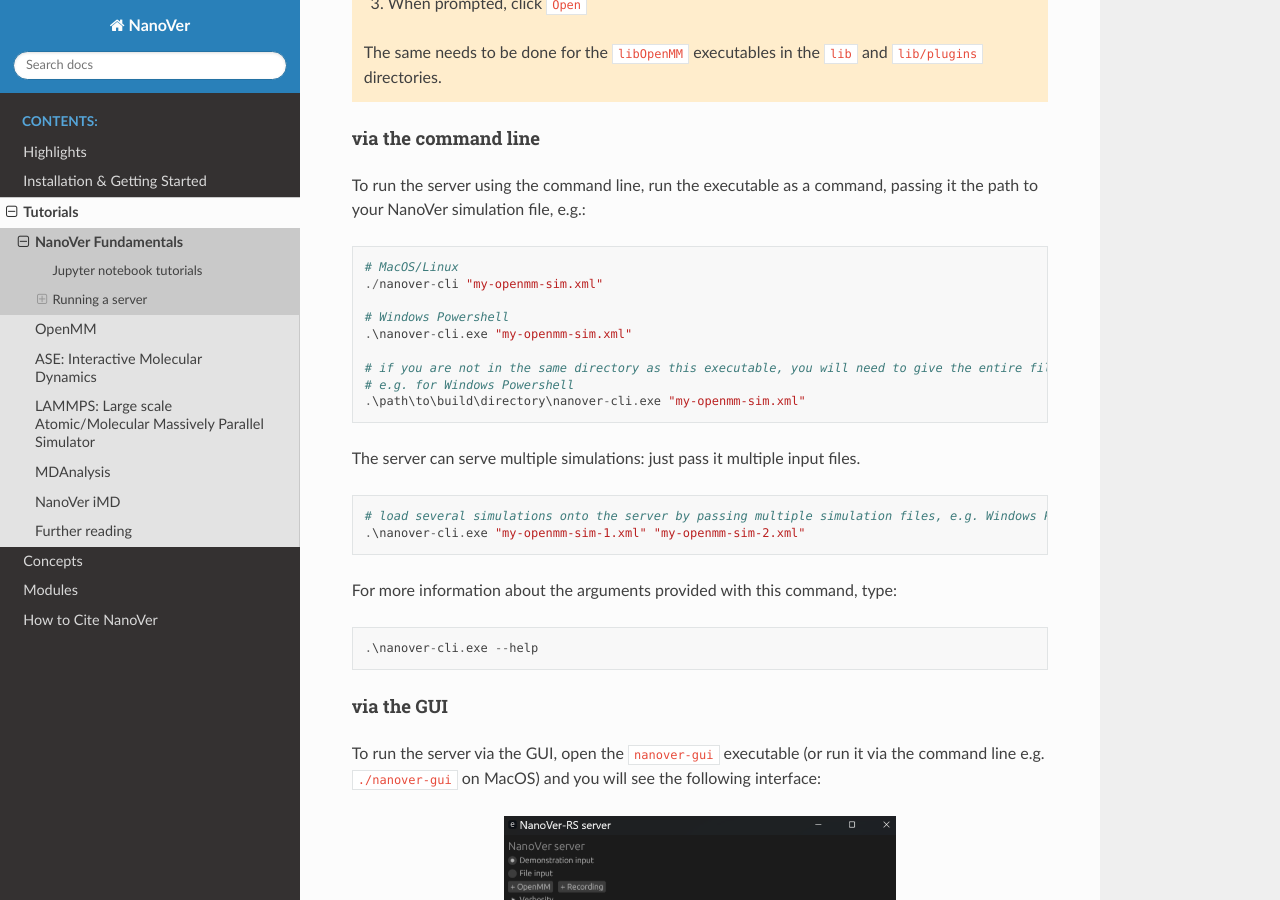
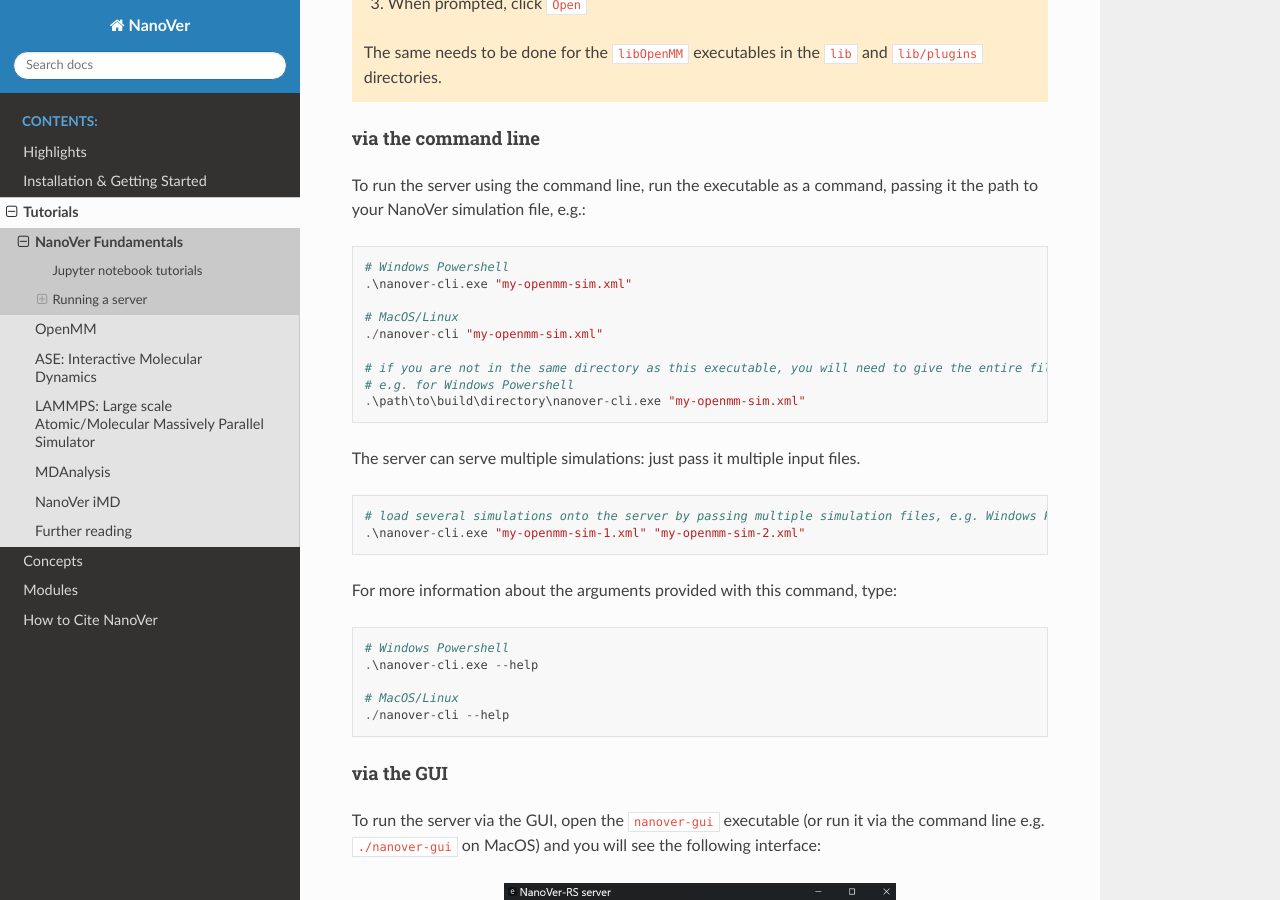
Before and after one commit to IRL2/nanover-docs, a Sphinx documentation site: the page built from source/tutorials/fundamentals.rst, in a window 1280 px wide and 900 px high, scrolled down 2853 px. Built offline with Sphinx 7.4.7 and the Read the Docs theme 2.0.0, drawn with Linux system fonts in a browser that asks for light colours; pages that are not in the unit, such as notebooks, are missing from menus; the version number could not be read and is left out.

Commit message:
Add Mac/Linux help instructions for running Rust server (#87)
* Add contents and update intro

Added subheadings in preparation for adding a section on running a NanoVer server. Also reworded the into to the tutorials part to make it fit better with the new heading.

* Added basics about servers and the rust server

Added a section in Tutorials/Fundamentals with information about NanoVer servers. Added a section about protocol (currently empty) and the rust server (with basic info).

* Add more info

* Added info about "getting started" notebook, which is referenced in the new section about running a server
* Added information about the Python server
* Updated the Rust server section

* Update fundamentals.rst

Update wording & reformat.

* Refactor to generalise instructions for Rust server across operating systems

* Minor edits

* Delete duplicates and edit code snippets

* Add Windows/Mac/Linux help commands and make windows the priority

---------

Co-authored-by: rhoslynroebuck <rhoslynroebuck@gmail.com>

```diff
--- a/source/tutorials/fundamentals.rst
+++ b/source/tutorials/fundamentals.rst
@@ -139,11 +139,11 @@
 
 .. code-block::
 
+    # Windows Powershell
+    .\nanover-cli.exe "my-openmm-sim.xml"
+
     # MacOS/Linux
     ./nanover-cli "my-openmm-sim.xml"
-
-    # Windows Powershell
-    .\nanover-cli.exe "my-openmm-sim.xml"
 
     # if you are not in the same directory as this executable, you will need to give the entire file path
     # e.g. for Windows Powershell
@@ -163,7 +163,11 @@
 
 .. code-block::
 
+    # Windows Powershell
     .\nanover-cli.exe --help
+
+    # MacOS/Linux
+    ./nanover-cli --help
 
 via the GUI
 ###########
```
